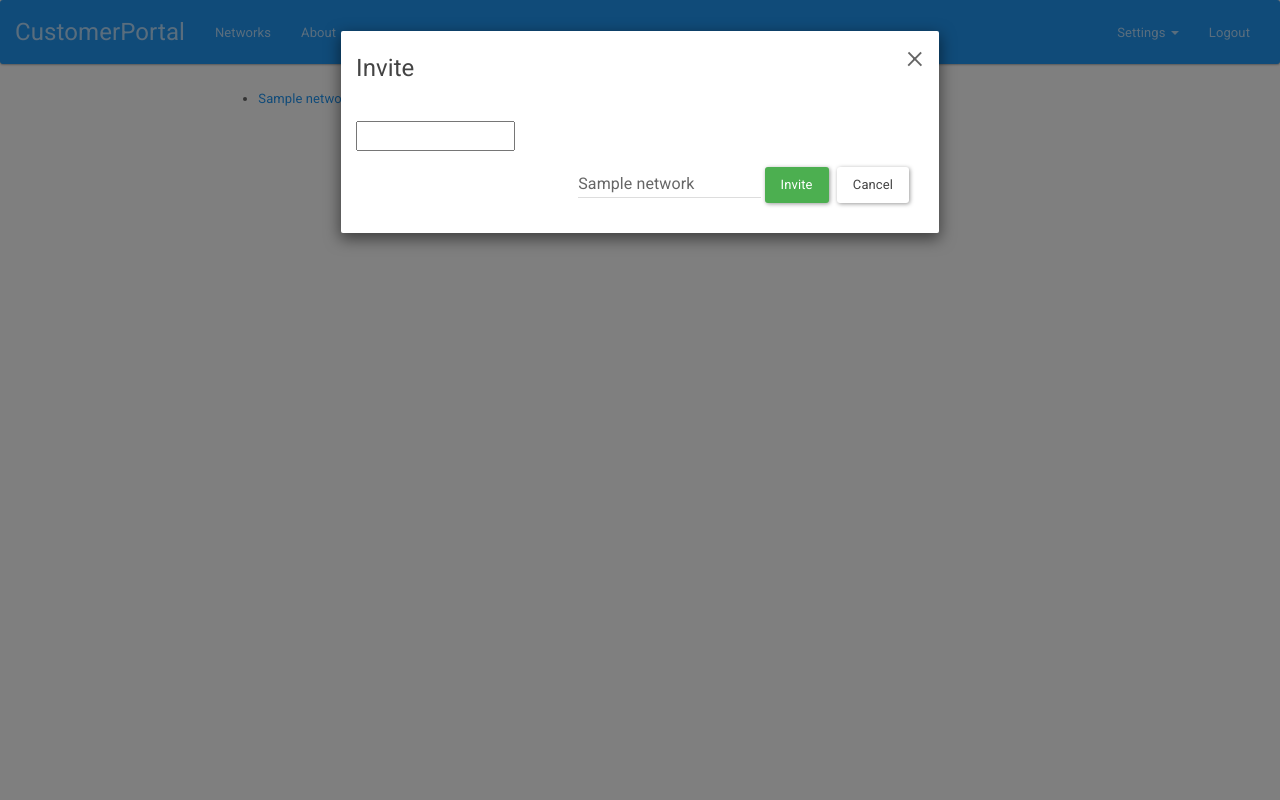
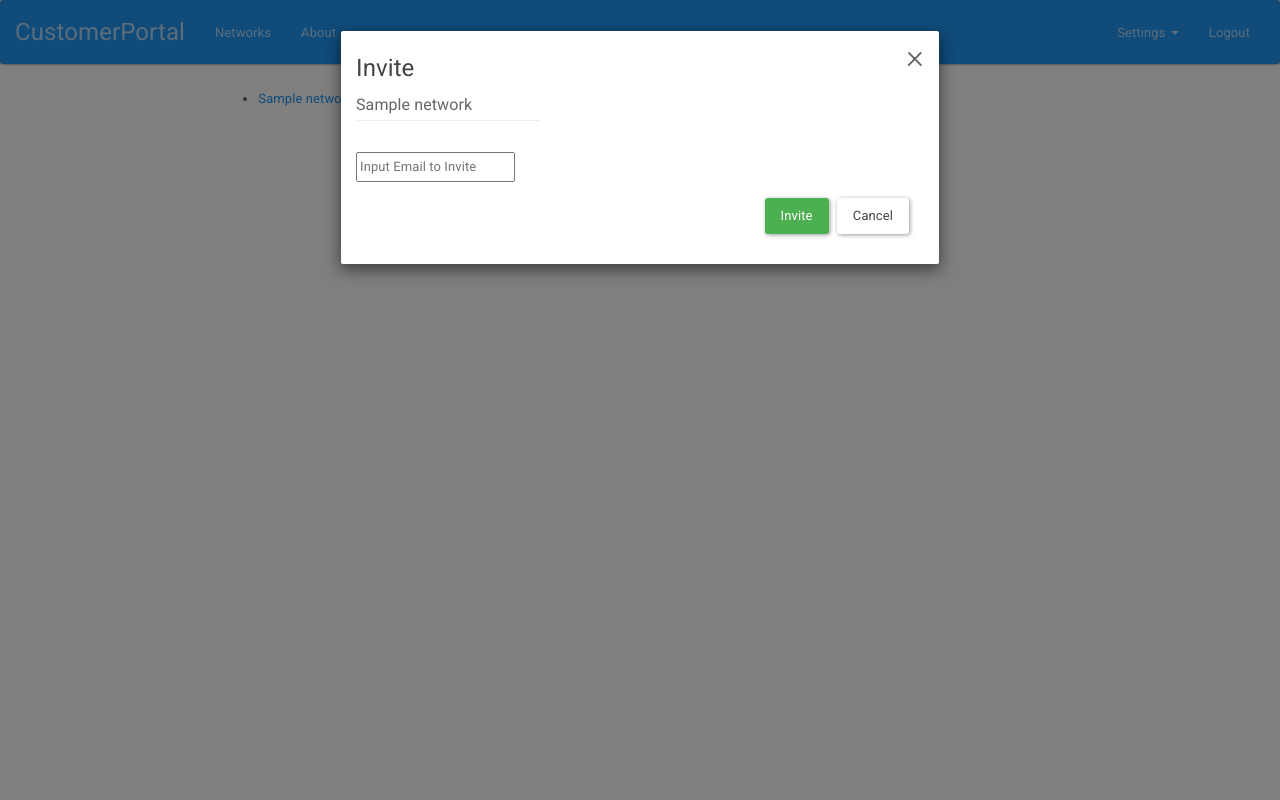
Before and after one commit to blackboat/CustomerPortal, a Django app: page /networks/ in a window 1280 px wide, after a click on "Invite a user". Run offline with Django 3.2, Linux system fonts and the light colour scheme; a user stored in the database is signed in; tables that the repository leaves empty hold one stand-in row (values such as "Sample post"); some libraries are stand-ins or nearby versions.

Commit message:
invite mail

```diff
--- a/CustomerPortal/templates/networks/index.html
+++ b/CustomerPortal/templates/networks/index.html
@@ -45,12 +45,13 @@
             <div class="modal-header">
                 <button type="button" class="close" data-dismiss="modal" aria-label="Close"><span aria-hidden="true">&times;</span></button>
                 <h4 class="modal-title" id="FiltersModalLabel">Invite</h4>
+                <input type="text" name="networkName" id="networkName" value="" readonly="True"/>
+                <input type="hidden" name="networkId" id="networkId" value=""/>
             </div>
             <div class="modal-body">
-                <input class="text" id="invitemail">
+                <input class="text" id="invitemail" placeholder="Input Email to Invite">
                 <div class="modal-footer">
-                    <input type="text" name="networkId" id="networkName" value=""/>
-                    <input type="hidden" name="networkId" id="networkId" value=""/>
+
                     <a class="btn btn-success" data-toggle="modal" href="#myModal" id="userinvite">Invite</a>
                     <button type="button" class="btn btn-default" data-dismiss="modal">Cancel</button>
                 </div>
```
